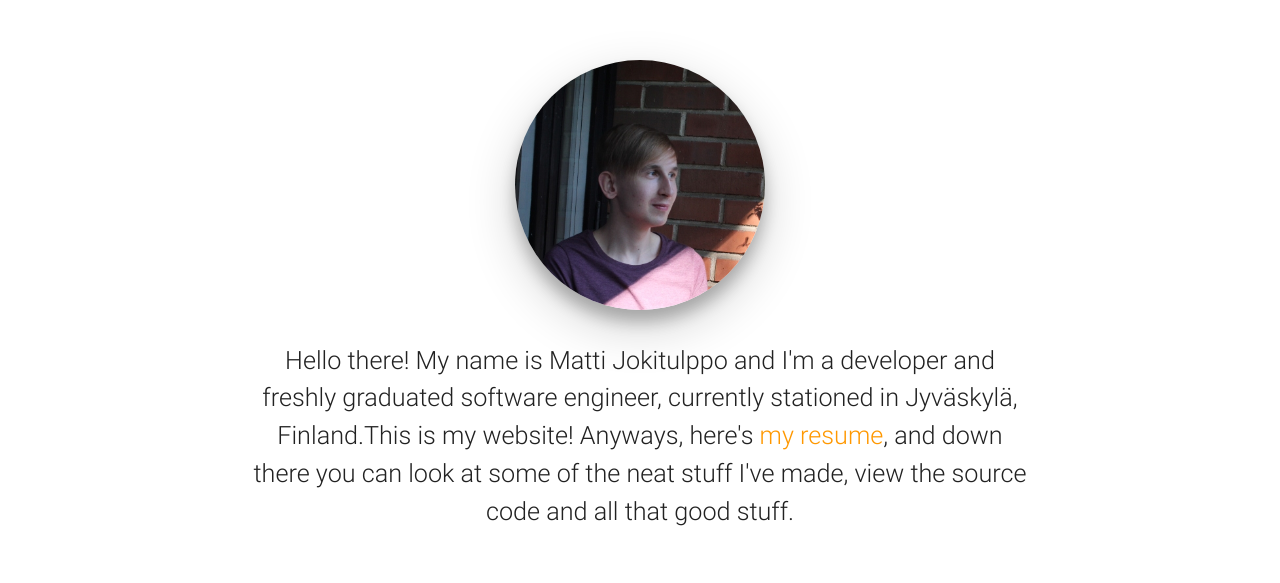
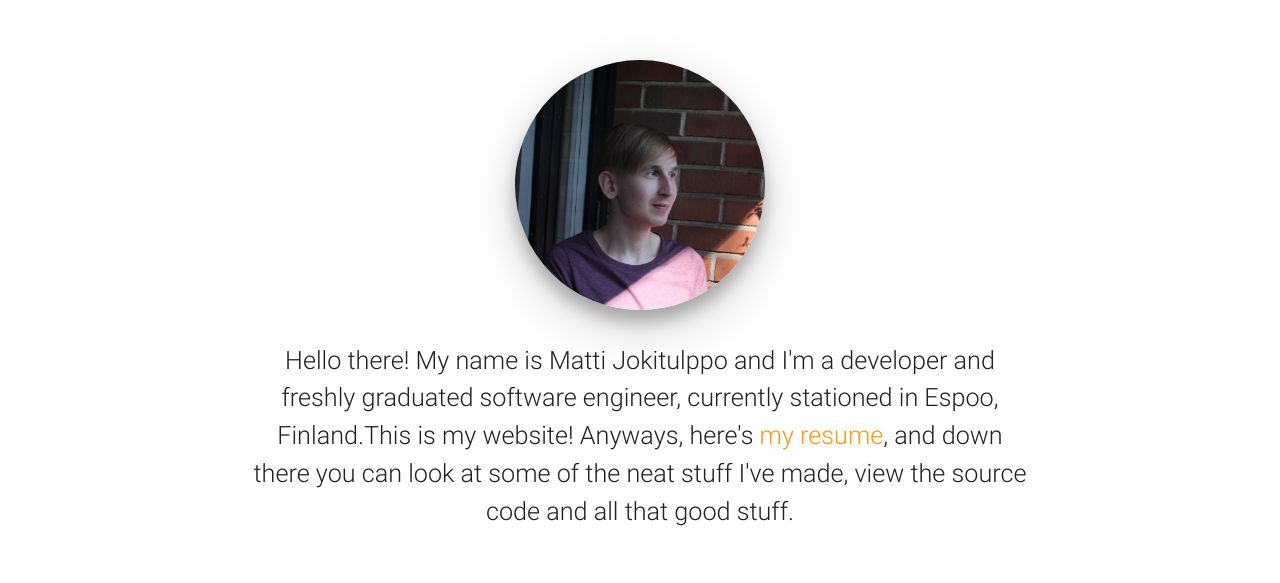
Before and after one commit to melonmanchan/My-Website, a website: page index.html in a window 1280 px wide. Shown: the part 79-662 px from the top of the page. Drawn offline with Linux system fonts and the light colour scheme; files that its build step writes are made by us from their sources.

Commit message:
Update location

```diff
--- a/index.html
+++ b/index.html
@@ -53,7 +53,7 @@
                     <img class="center my-face z-depth-3 " src="img/matti.jpg" width="250">
                 </div>
             </div>
-            <p class="flow-text center about-description">Hello there! My name is Matti Jokitulppo and I'm a developer and freshly graduated software engineer, currently stationed in Jyväskylä, Finland.This is my website! Anyways, here's
+            <p class="flow-text center about-description">Hello there! My name is Matti Jokitulppo and I'm a developer and freshly graduated software engineer, currently stationed in Espoo, Finland.This is my website! Anyways, here's
                 <a class="orange-text resume transition" href="res/resume.pdf"> my resume</a>, and down there you can look at some of the neat stuff I've made, view the source code
                 and all that good stuff.</p>
         </div>
```
